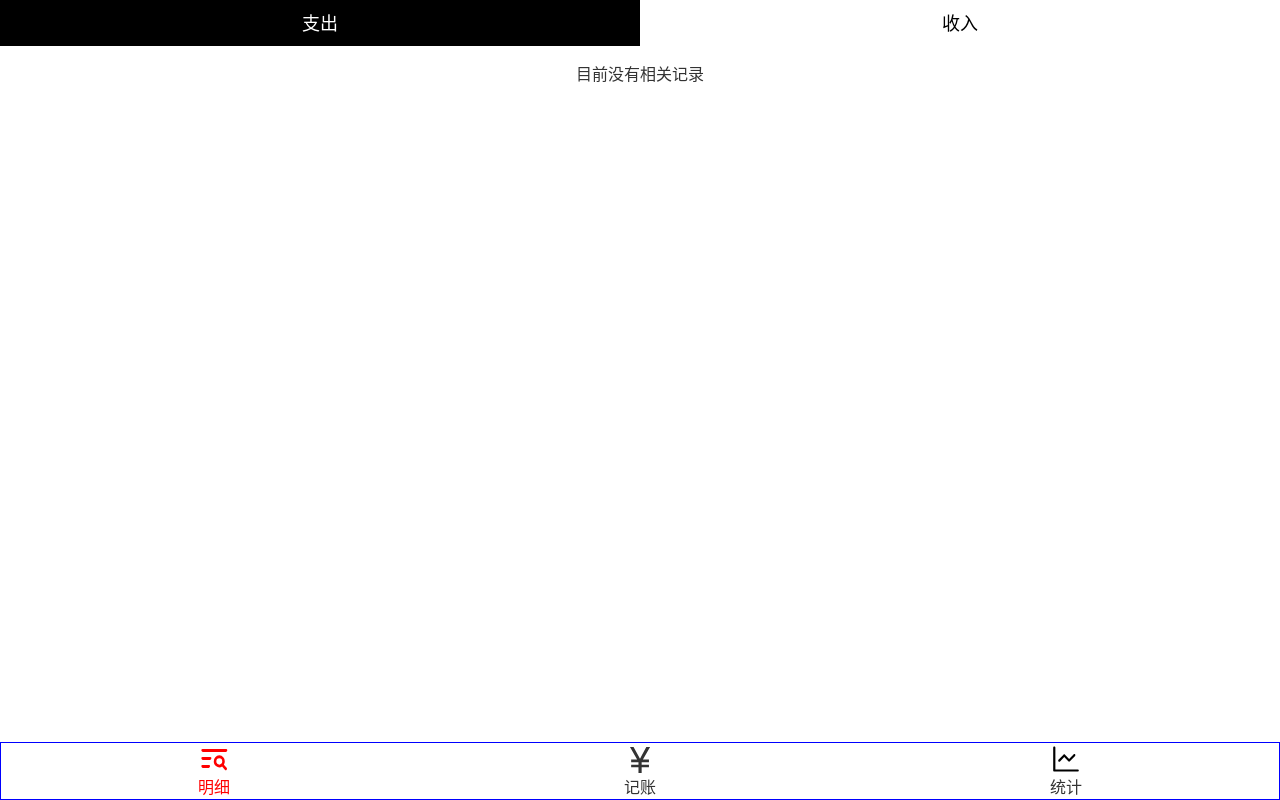
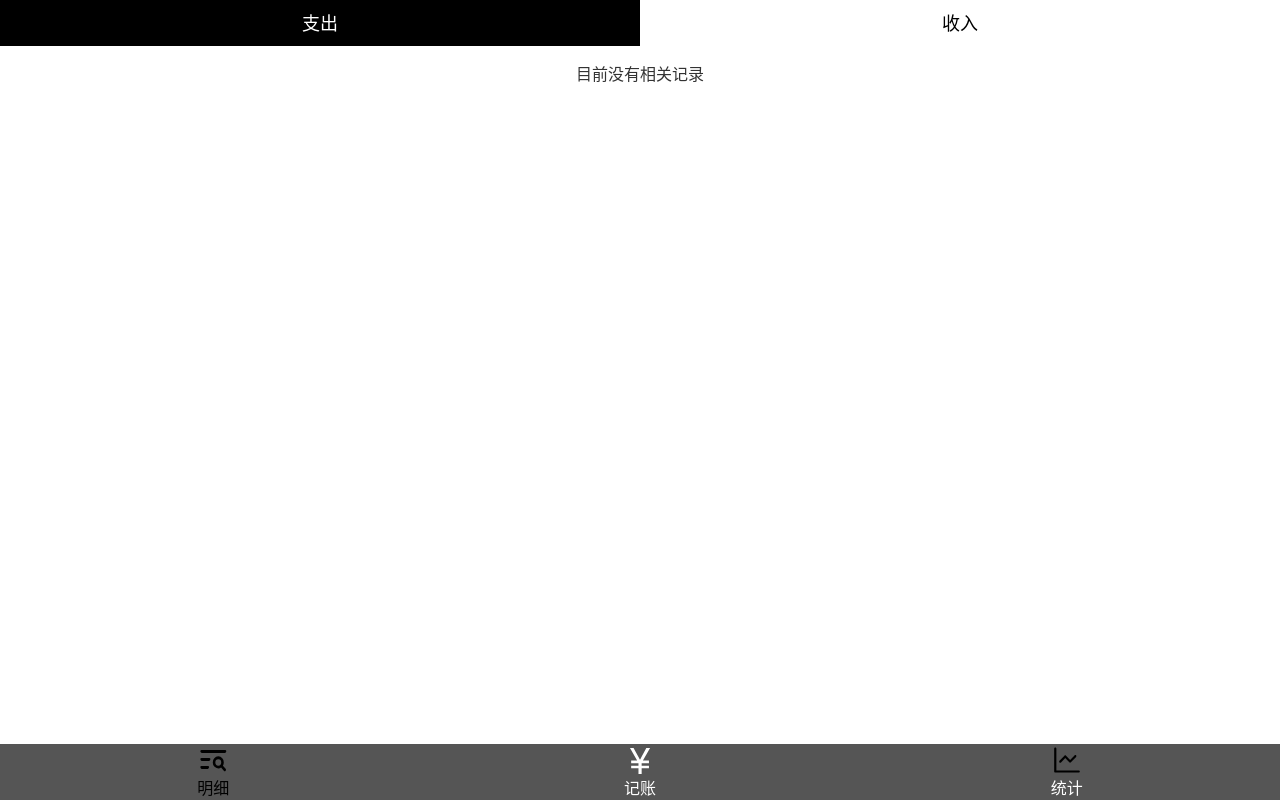
Before and after one commit to tq13111/react-muji-bill, a React app: page /#/detail in a window 1280 px wide. Built offline with nearby package versions, Linux system fonts and the light colour scheme.

Commit message:
美化导航栏、键盘样式

```diff
--- a/src/components/Money/NumberPad.tsx
+++ b/src/components/Money/NumberPad.tsx
@@ -43,38 +43,35 @@ const Buttons = styled.div`
 
     &:nth-child(1) {
       //background: lighten(red, 4*6%)
-      background: #ccc;
+      background: #666;
     }
 
     &:nth-child(2), &:nth-child(5) {
       //background: lighten(red, 4*5%);
-      background: #ccc;
+      background: #555;
     }
 
     &:nth-child(3), &:nth-child(6), &:nth-child(9) {
       //background: lighten(red, 4*4%);
-      background: #ccc;
+      background: #444;
     }
 
-    &:nth-child(4), &:nth-child(7), &:nth-child(10), &:nth-child(13) {
-      //background: lighten(red, 4*3%);
-      background: #ccc;
+    &:nth-child(4), &:nth-child(7), &:nth-child(10), &:nth-child(12) {
+      background: #333;
     }
 
-    &:nth-child(8), &:nth-child(11), &:nth-child(14) {
-      //background: lighten(red, 4*2%);
-      background: #ccc;
+    &:nth-child(11), &:nth-child(13) {
+      background: #222;
     }
 
-    &:nth-child(15) {
-      //background: lighten(red, 4*1%);
-      background: #ccc;
+    &:nth-child(14), &:nth-child(15) {
+      background: #111;
     }
 
-    &:nth-child(12) {
-      //background: red;
-      background: #ccc;
+    &:nth-child(8) {
+      background: #000;
     }
+
 
     > .icon.remove {
       width: 1.5em;
--- a/src/components/Nav.tsx
+++ b/src/components/Nav.tsx
@@ -4,8 +4,8 @@ import styled from 'styled-components';
 import Icon from './Icon';
 
 const NavWrapper = styled.nav`
-  border: 1px solid blue;
   line-height: 24px;
+  background: #555;
 
   > ul {
     display: flex;
@@ -19,18 +19,19 @@ const NavWrapper = styled.nav`
         flex-direction: column;
         justify-content: center;
         align-items: center;
+        color: white;
 
         > .icon {
           width: 32px;
           height: 32px;
-          fill: #333333;
+          color: white;
         }
 
         &.active {
-          color: red;
+          color: black;
 
           .icon {
-            fill: red;
+            color: black;
           }
         }
       }
```
